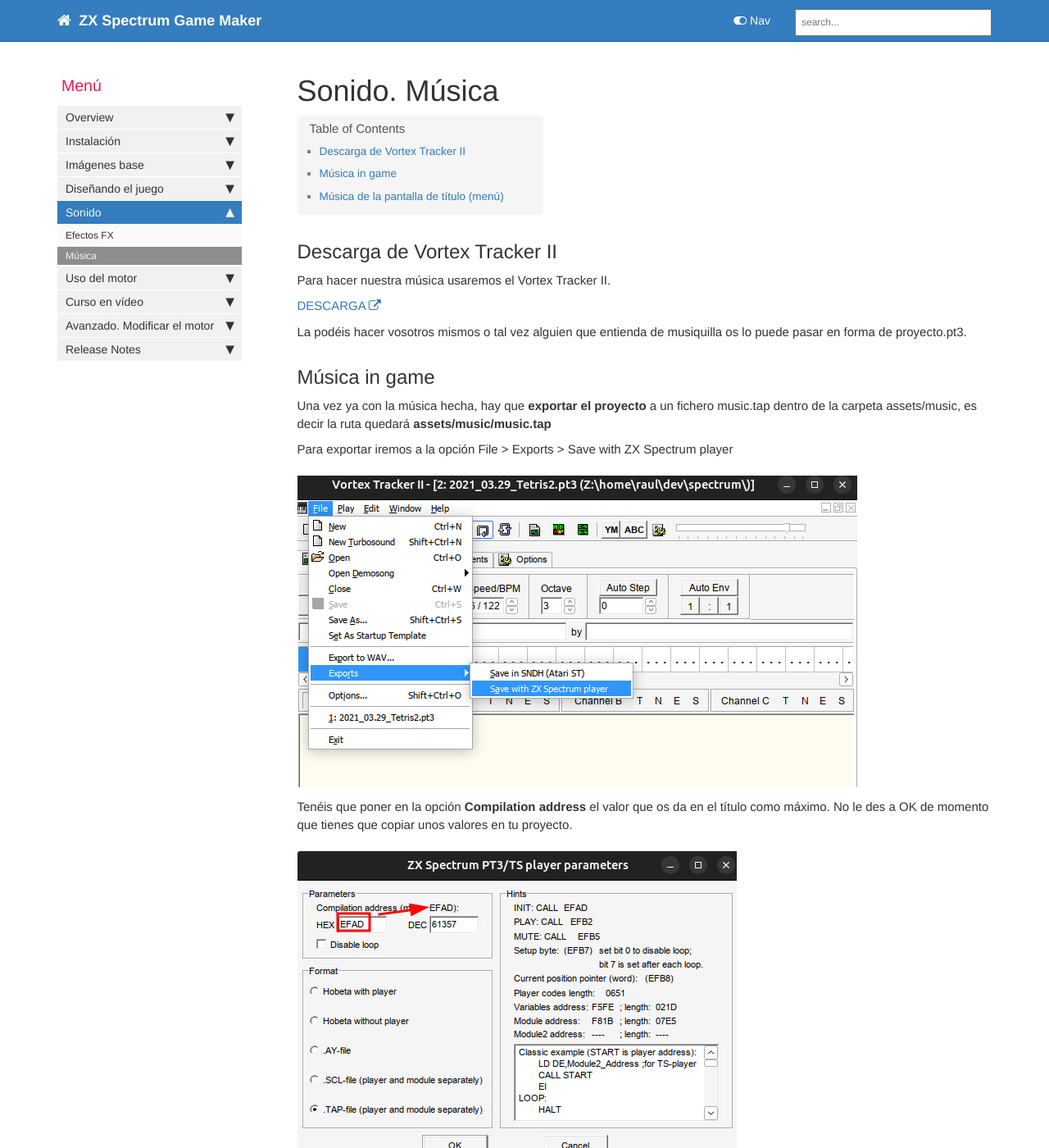
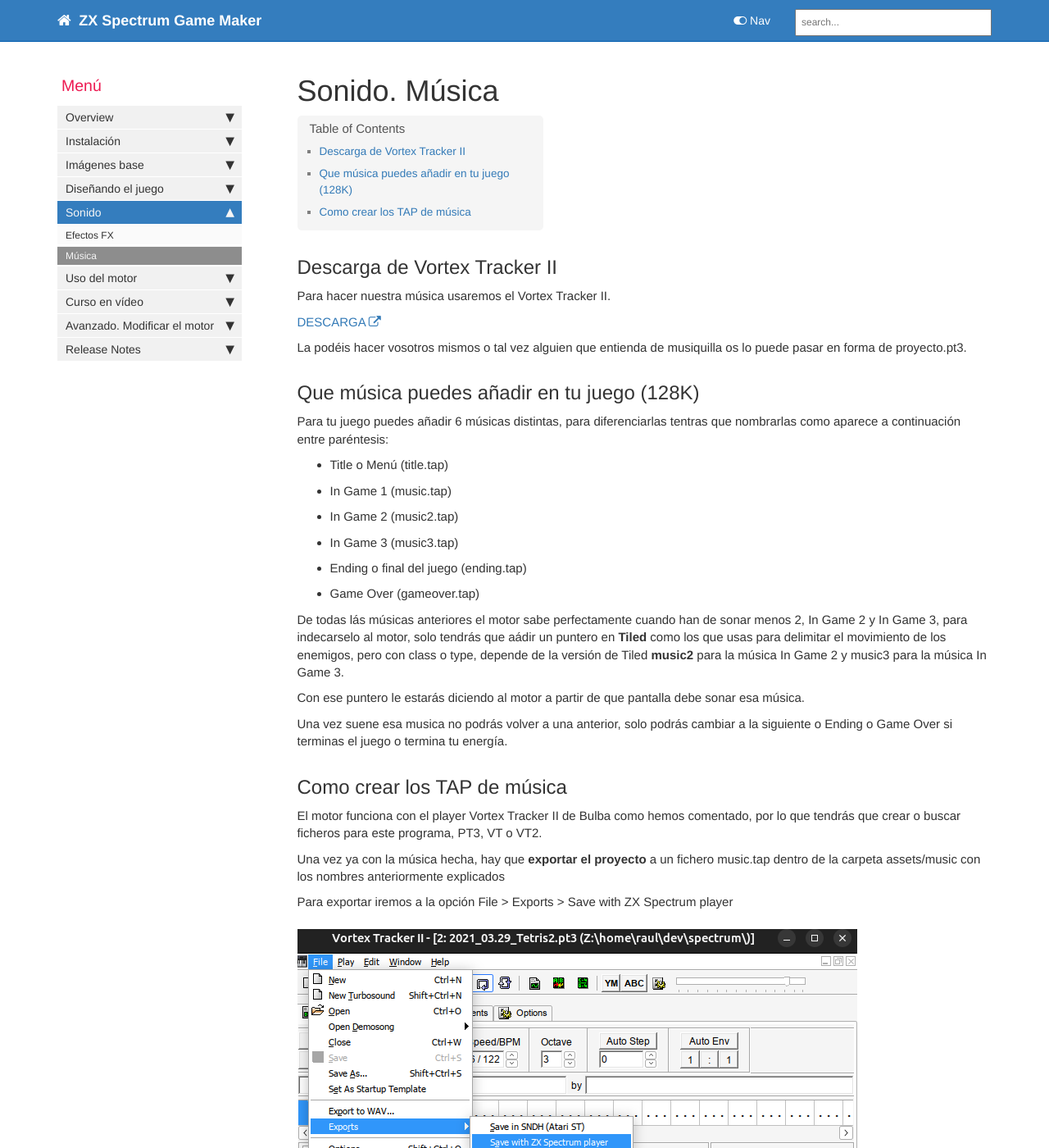
Before and after one commit to rtorralba/zx-game-maker-www, a Jekyll site: the page built from pages/mydoc/mydoc_sound_music.md, in a window 1280 px wide and 1400 px high. Shown: the whole window at 82% size. Built offline with Jekyll 4.4.1, drawn with Linux system fonts in a browser that asks for light colours; comment, search, counter and statistics services are not loaded; some of the changed text lies outside the part shown.

Commit message:
Add new images for store banner and update sound music documentation

```diff
--- a/pages/mydoc/mydoc_sound_music.md
+++ b/pages/mydoc/mydoc_sound_music.md
@@ -16,40 +16,34 @@
 
 La podéis hacer vosotros mismos o tal vez alguien que entienda de musiquilla os lo puede pasar en forma de proyecto.pt3.
 
-## Música in game
+## Que música puedes añadir en tu juego (128K)
 
-Una vez ya con la música hecha, hay que **exportar el proyecto** a un fichero music.tap dentro de la carpeta assets/music, es decir la ruta quedará **assets/music/music.tap**
+Para tu juego puedes añadir 6 músicas distintas, para diferenciarlas tentras que nombrarlas como aparece a continuación entre paréntesis:
+* Title o Menú (title.tap)
+* In Game 1 (music.tap)
+* In Game 2 (music2.tap)
+* In Game 3 (music3.tap)
+* Ending o final del juego (ending.tap)
+* Game Over (gameover.tap)
+
+De todas lás músicas anteriores el motor sabe perfectamente cuando han de sonar menos 2, In Game 2 y In Game 3, para indecarselo al motor, solo tendrás que aádir un puntero en **Tiled** como los que usas para delimitar el movimiento de los enemigos, pero con class o type, depende de la versión de Tiled **music2** para la música In Game 2 y music3 para la música In Game 3.
+
+Con ese puntero le estarás diciendo al motor a partir de que pantalla debe sonar esa música.
+
+Una vez suene esa musica no podrás volver a una anterior, solo podrás cambiar a la siguiente o Ending o Game Over si terminas el juego o termina tu energía.
+
+## Como crear los TAP de música
+
+El motor funciona con el player Vortex Tracker II de Bulba como hemos comentado, por lo que tendrás que crear o buscar ficheros para este programa, PT3, VT o VT2.
+
+Una vez ya con la música hecha, hay que **exportar el proyecto** a un fichero music.tap dentro de la carpeta assets/music con los nombres anteriormente explicados
 
 Para exportar iremos a la opción File > Exports > Save with ZX Spectrum player
 
 ![](images/vortex_export_menu.png)
 
-Tenéis que poner en la opción **Compilation address** el valor que os da en el título como máximo. No le des a OK de momento que tienes que copiar unos valores en tu proyecto.
+Sólo tenéis que seleccionar para exportar la opción **TAP-file (player and module separately** y OK.
 
-![](images/vortex_compilation_address.png)
-
-Ahora antes de cerrar tenéis que copiar los valores que os ha dado a la derecha en las propiedades de tu mapa en tiled (tienen que ser de tipo string).
-
-![](images/vortex_custom_properties.png)
-
-Ahora tenéis que **seleccionar la opción .TAP-file (player and module separately), darle a OK y guardar el fichero como music.tap en la carpeta **assets/music**
-
-![](images/vortex_tap_file.png)
-
-Ya finalmente hay que crear una propiedad en nuestro mapa de tipo bool para activar o desactivar la música que llamaremos **musicEnabled**
+Recodad que para que la música suene tebéis que activar la propiedad en nuestro mapa **musicEnabled**
 
 ![](images/tiled_music_enabled.png)
-
-## Música de la pantalla de título (menú)
-
-Una vez ya con la música hecha, hay que **exportar el proyecto** a un fichero **title.tap** dentro de la carpeta assets/music, es decir la ruta quedará **assets/music/title.tap**
-
-Para exportar iremos a la opción File > Exports > Save with ZX Spectrum player
-
-![](images/vortex_export_menu.png)
-
-Tenéis que poner en la opción **Compilation address** el valor **$C000** (Cuidado que es distinto de la música in game).
-
-Ahora tenéis que **seleccionar la opción .TAP-file (player and module separately), darle a OK y guardar el fichero como title.tap en la carpeta **assets/music**
-
-Con esto es suficiente, para la música del menú no es necesario configurar los valores en Tiled. ZX Spectrum Game Maker solo con ver el fichero ya te añadirá la música en el menú.
```
Also changed, not shown: pages/mydoc/mydoc_tiled_adding_objects.md (+0 -2 lines), images/banner-store.png (added), images/vortex_compilation_address.png, 1 other file.
